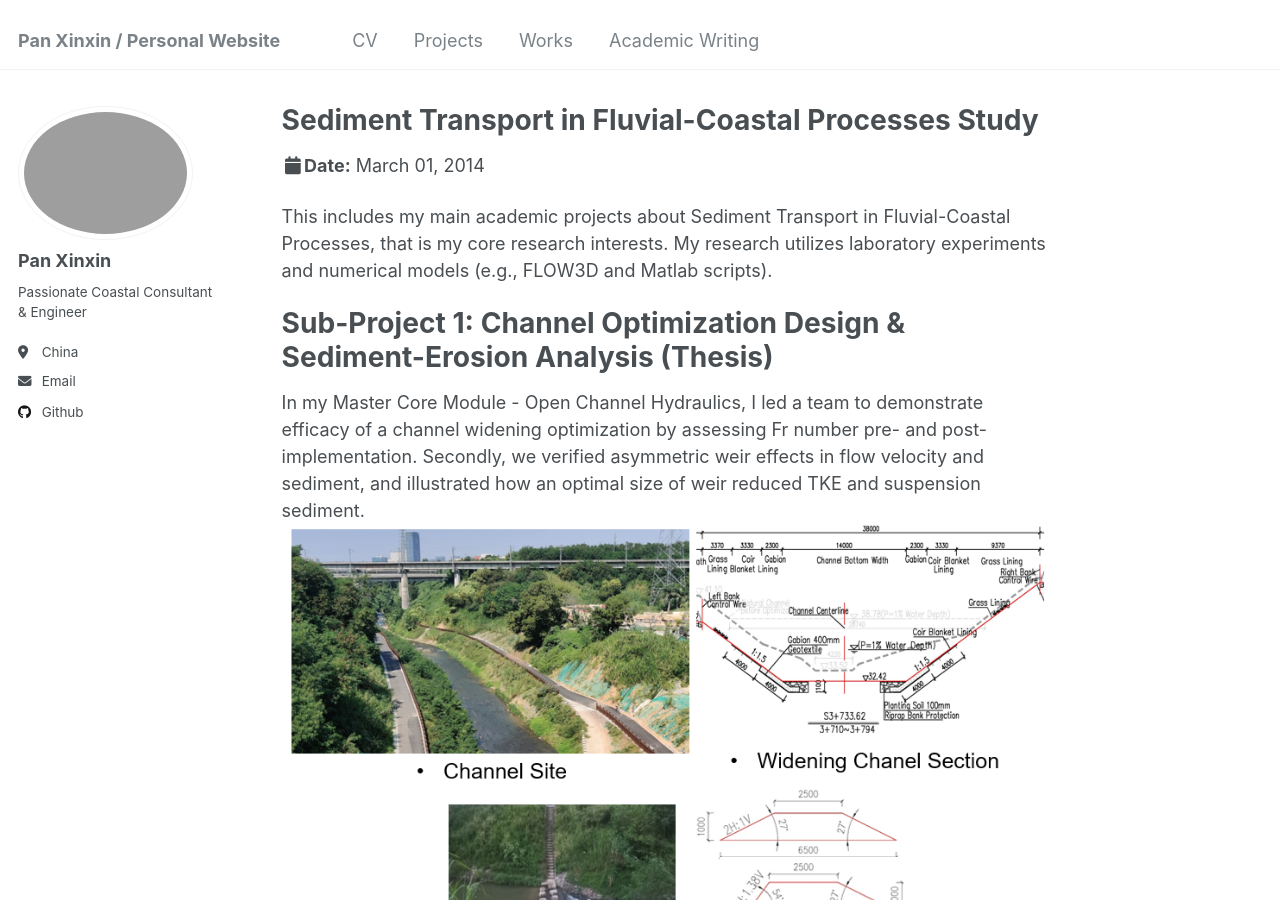
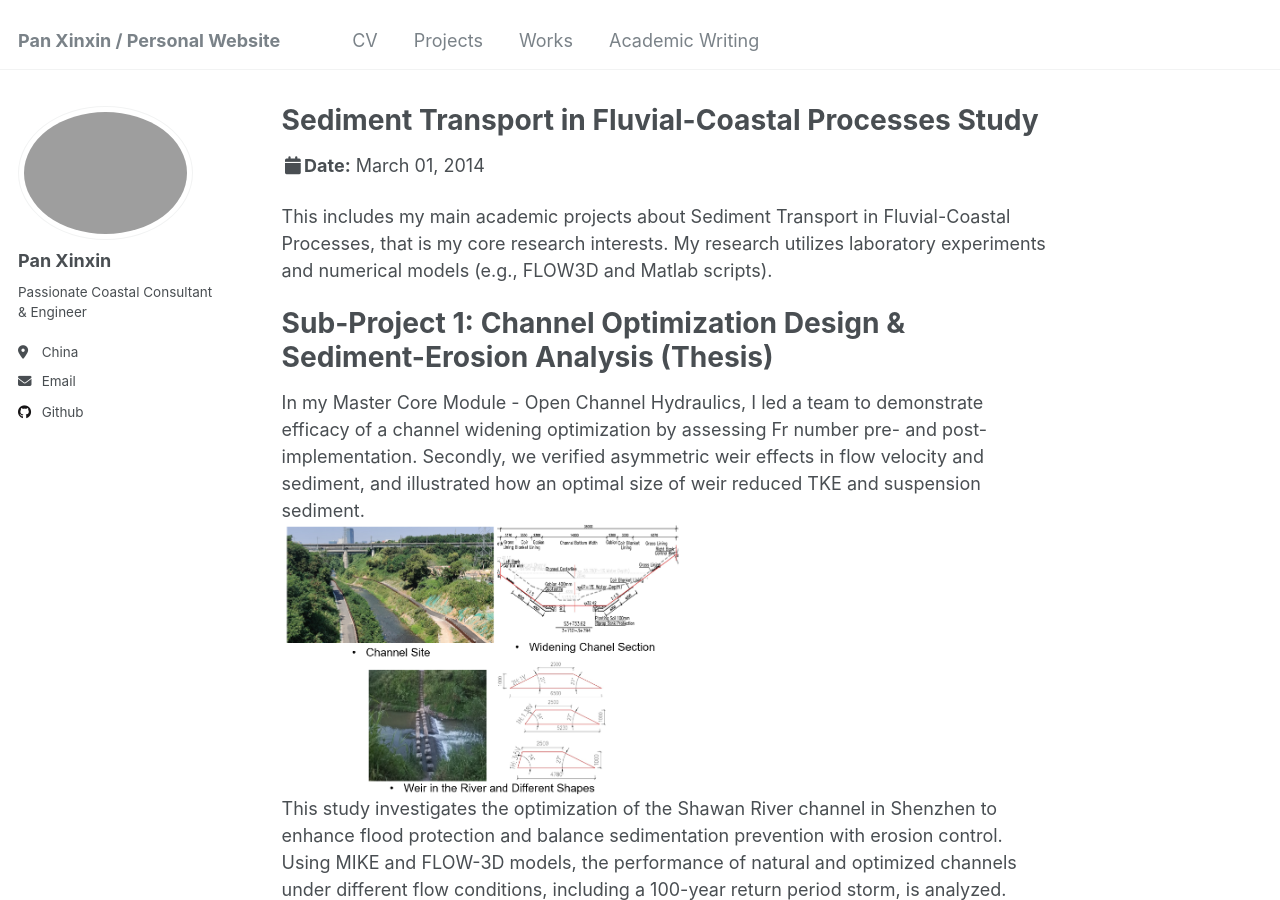
Before and after one commit to kingdaxing/kingdaxing.github.io, a Jekyll site: the page built from _talks/2014-03-01-talk-3.md, in a window 1280 px wide and 900 px high. Built offline with Jekyll 4.4.1, drawn with Linux system fonts in a browser that asks for light colours.

Commit message:
Update 2014-03-01-talk-3.md

```diff
--- a/_talks/2014-03-01-talk-3.md
+++ b/_talks/2014-03-01-talk-3.md
@@ -6,22 +6,20 @@ permalink: /talks/2014-03-01-talk-3
 venue: "NUS"
 ---
 
-This includes my main academic projects about Sediment Transport in Fluvial-Coastal Processes, that is my core research interests. My research utilizes laboratory experiments and numerical models (e.g., FLOW3D and Matlab scripts).
+This includes my main academic projects about Sediment Transport in Fluvial-Coastal Processes, that is my core research interests. My research utilizes laboratory experiments and numerical models (e.g., FLOW3D and Matlab scripts).<br/>
 
 Sub-Project 1: Channel Optimization Design & Sediment-Erosion Analysis (Thesis)
 ======
 
-In my Master Core Module - Open Channel Hydraulics, I led a team to demonstrate efficacy of a channel widening optimization by assessing Fr number pre- and post-implementation. Secondly, we verified asymmetric weir effects in flow velocity and sediment, and illustrated how an optimal size of weir reduced TKE and suspension sediment. <br/><img src='/images/proj-sedi-1-1.PNG'>
-<br/>This study investigates the optimization of the Shawan River channel in Shenzhen to enhance flood protection and balance sedimentation prevention with erosion control. Using MIKE and FLOW-3D models, the performance of natural and optimized channels under different flow conditions, including a 100-year return period storm, is analyzed. Results show that the optimized channel improves stability and efficiency, particularly in extreme conditions. A comparison of trapezoidal weirs with varying slopes highlights that milder slopes increase flow capacity, while steeper slopes heighten shear stress and erosion risks. These findings offer valuable insights for effective channel design. <br/><img src='/images/proj-sedi-1-2.PNG'>
-<br/>[Download Academic Writing](http://kingdaxing.github.io/files/NO1.pdf)
+In my Master Core Module - Open Channel Hydraulics, I led a team to demonstrate efficacy of a channel widening optimization by assessing Fr number pre- and post-implementation. Secondly, we verified asymmetric weir effects in flow velocity and sediment, and illustrated how an optimal size of weir reduced TKE and suspension sediment. <br/><img src='/images/proj-sedi-1-1.PNG' alt='Image Description' width='400'> <br/>
+This study investigates the optimization of the Shawan River channel in Shenzhen to enhance flood protection and balance sedimentation prevention with erosion control. Using MIKE and FLOW-3D models, the performance of natural and optimized channels under different flow conditions, including a 100-year return period storm, is analyzed. Results show that the optimized channel improves stability and efficiency, particularly in extreme conditions. A comparison of trapezoidal weirs with varying slopes highlights that milder slopes increase flow capacity, while steeper slopes heighten shear stress and erosion risks. These findings offer valuable insights for effective channel design. <br/><img src='/images/proj-sedi-1-2.PNG'> <br/>[Download Academic Writing](http://kingdaxing.github.io/files/NO1.pdf)
 
 
 Sub-Project 2: Grain-size Effect on Bedload & Suspended Sediment within Current Processes
 ======
 
-The assignment of Modelling of Bedload and Suspended Sediment in Steady Current involves creating a model to compute bedload and suspended sediment transport rates for a wide river, given sediment size, channel slope, and discharge. <br/><img src='/images/proj-sedi-2-1.png'>
-<br/>This analysis explores sediment transport in a wide river using a Matlab model. The study applies the Fredsøe relation for reference sediment concentration and examines the Rouse parameter to model sediment suspension. The results show that suspended sediment transport increases with discharge, and transitions in bedforms (e.g., from dunes to plane bed) significantly influence sediment dynamics. For different grain sizes (1 mm and 0.3 mm), smaller particles demonstrate more uniform suspended-load distributions and lower Rouse numbers, indicating greater suspension and transport efficiency compared to larger particles. The study concludes that grain size, settling velocity, and bed shear stress are critical factors in determining sediment transport patterns. <br/><img src='/images/proj-sedi-2-2.PNG'>
-<br/>[Download Exercise](http://kingdaxing.github.io/files/Grain-Size-SSC.pdf)
+The assignment of Modelling of Bedload and Suspended Sediment in Steady Current involves creating a model to compute bedload and suspended sediment transport rates for a wide river, given sediment size, channel slope, and discharge. <br/><img src='/images/proj-sedi-2-1.png'><br/>
+This analysis explores sediment transport in a wide river using a Matlab model. The study applies the Fredsøe relation for reference sediment concentration and examines the Rouse parameter to model sediment suspension. The results show that suspended sediment transport increases with discharge, and transitions in bedforms (e.g., from dunes to plane bed) significantly influence sediment dynamics. For different grain sizes (1 mm and 0.3 mm), smaller particles demonstrate more uniform suspended-load distributions and lower Rouse numbers, indicating greater suspension and transport efficiency compared to larger particles. The study concludes that grain size, settling velocity, and bed shear stress are critical factors in determining sediment transport patterns. <br/><img src='/images/proj-sedi-2-2.PNG'> <br/>[Download Exercise](http://kingdaxing.github.io/files/Grain-Size-SSC.pdf)<br/>
 
 
 Sub-Project 3: Surfzone Hydrodynamics & Simplified Shoreline Morphology Study
@@ -31,7 +29,7 @@ This assignment focuses on analyzing surfzone hydrodynamics and longshore sedime
 1.	Data Analysis for Surfzone Hydrodynamics: Theoretical values are compared with measurements, showing strong agreement in the cross-shore direction for variables like velocity (uu), force (Fx), and radiation stress (Sxx), but deviations occur in the alongshore direction.
 [Download Slides](http://kingdaxing.github.io/files/Analysis-surfzone.pdf)
 2.	Longshore Sediment Transport Comparison: The longshore sediment transport is evaluated using three methods: the CERC formula, Kamphuis's empirical formula (1986), and Deigaard's model-based formula (1986). Kamphuis's model, which incorporates sediment grain size variability, predicts higher sediment transport volumes compared to the other methods.
-3.	Coastline Morphology Modeling: The assignment also involves simulating coastline changes over time due to groynes, which disrupt longshore sediment transport and affect the overall coastal morphology. <br/><img src='/images/proj-sedi-3-3.PNG'>
+3.	Coastline Morphology Modeling: The assignment also involves simulating coastline changes over time due to groynes, which disrupt longshore sediment transport and affect the overall coastal morphology. <br/><img src='/images/proj-sedi-3-3.PNG' alt='Image Description' width='400'><br/>
 
 
 Sub-Project 4: Flow-Sediment-Vegetation Interaction Study
```
